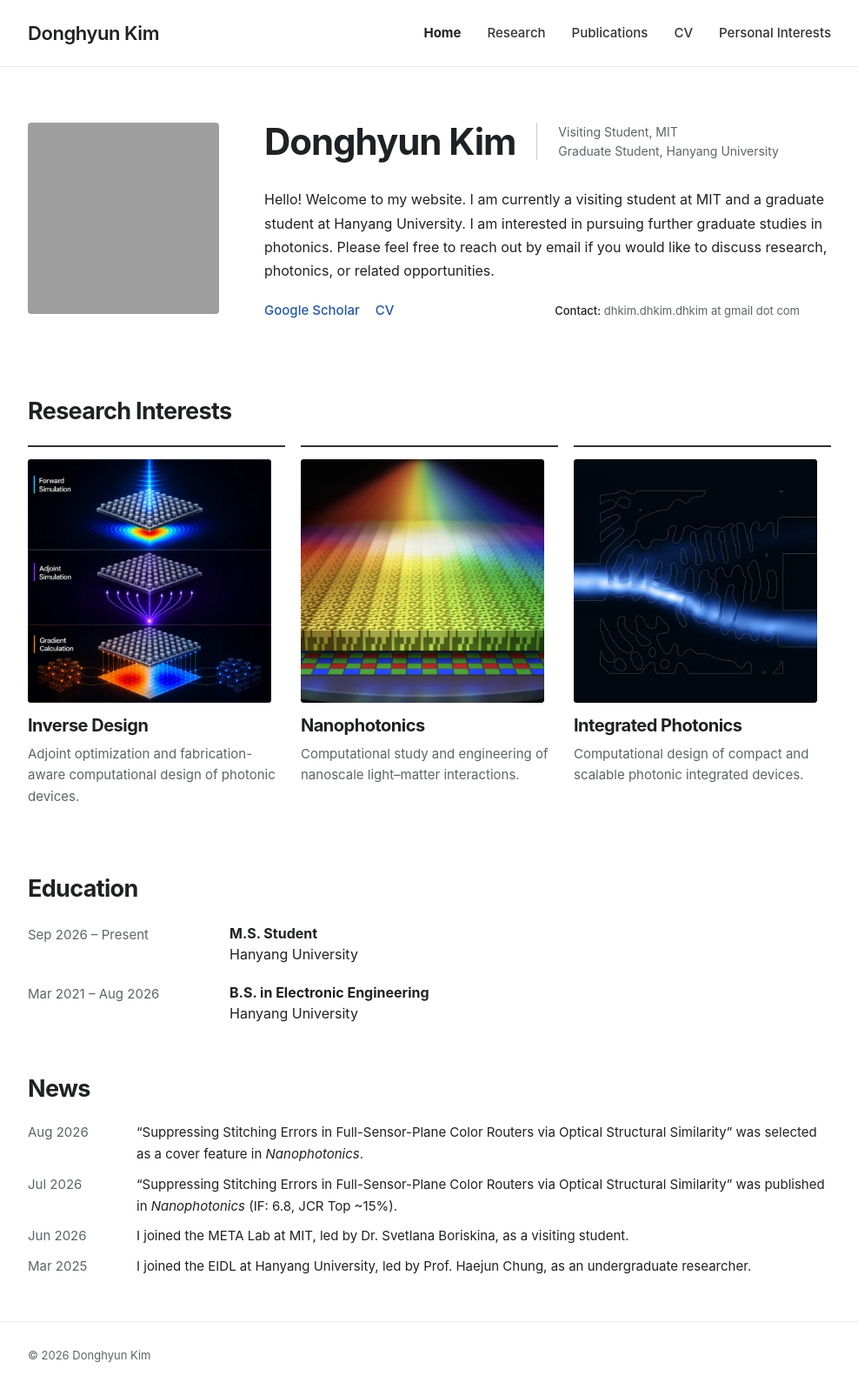
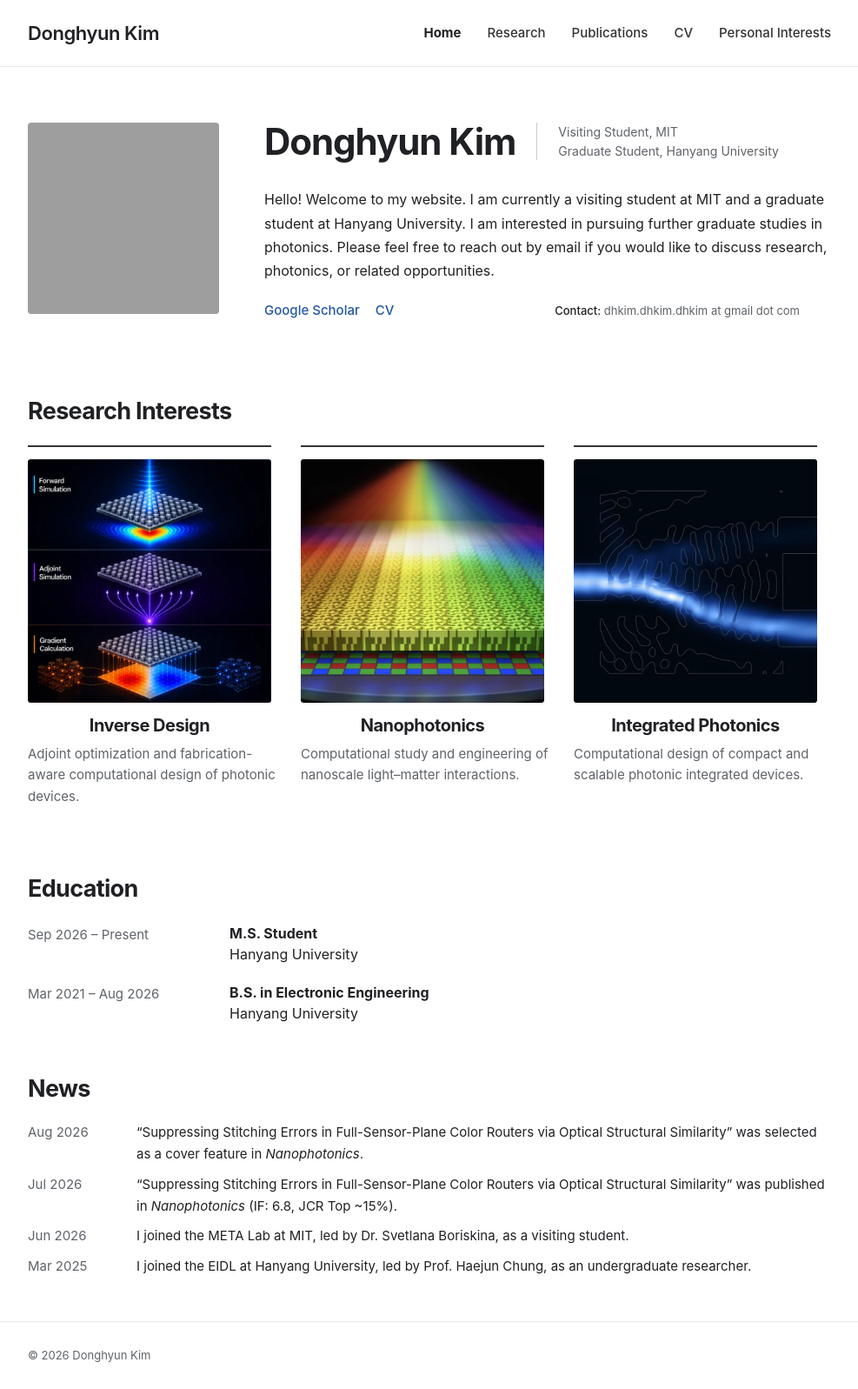
Before and after one commit to dhkim-dhkim-dhkim/dhkim-dhkim-dhkim.github.io, a Jekyll site: the page built from index.md, in a window 1280 px wide. Shown: the whole page at 87% size, without its empty margins (146-1133 px from the left). Built offline with Jekyll 4.4.1, drawn with Linux system fonts in a browser that asks for light colours; grey boxes are pictures that could not be loaded.

Commit message:
Align research bars and titles

```diff
--- a/_layouts/default.html
+++ b/_layouts/default.html
@@ -21,7 +21,7 @@
 
   <link
     rel="stylesheet"
-    href="{{ '/assets/css/style.css' | relative_url }}?v=20260809-5"
+    href="{{ '/assets/css/style.css' | relative_url }}?v=20260809-6"
   >
 </head>
 
--- a/assets/css/style.css
+++ b/assets/css/style.css
@@ -292,9 +292,21 @@ a {
 }
 
 .interest-card {
-  border-top: 2px solid #333;
+  padding-top: 0;
+}
 
-  padding-top: 14px;
+.interest-card::before {
+  display: block;
+
+  width: 280px;
+  max-width: 100%;
+  height: 2px;
+
+  margin-bottom: 14px;
+
+  background: #333;
+
+  content: "";
 }
 
 .interest-image {
@@ -315,8 +327,13 @@ a {
 }
 
 .interest-card h3 {
+  width: 280px;
+  max-width: 100%;
+
   margin-top: 0;
   margin-bottom: 8px;
+
+  text-align: center;
 }
 
 .interest-card p {
```
